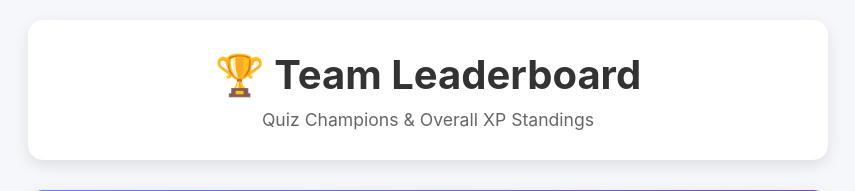
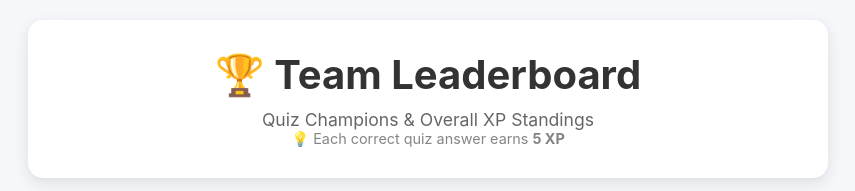
Before and after one commit to jleebounce2/trello-quiz-app, a Flask app: page /leaderboard in a window 1280 px wide. Shown: the top 191 px of the page, without its empty margins (212-1067 px from the left). Run offline with Flask 3, Linux system fonts and the light colour scheme; data that the repository does not hold is empty; some libraries are stand-ins or nearby versions.

Commit message:
feat: add XP hint to leaderboard (5 XP per correct answer)

```diff
--- a/templates/leaderboard.html
+++ b/templates/leaderboard.html
@@ -144,6 +144,7 @@
     <div class="header">
         <h1>🏆 Team Leaderboard</h1>
         <p class="subtitle">Quiz Champions & Overall XP Standings</p>
+        <p class="subtitle" style="font-size: 0.9em; opacity: 0.8;">💡 Each correct quiz answer earns <strong>5 XP</strong></p>
     </div>
 
     <!-- Overall XP Leaderboard -->
```
